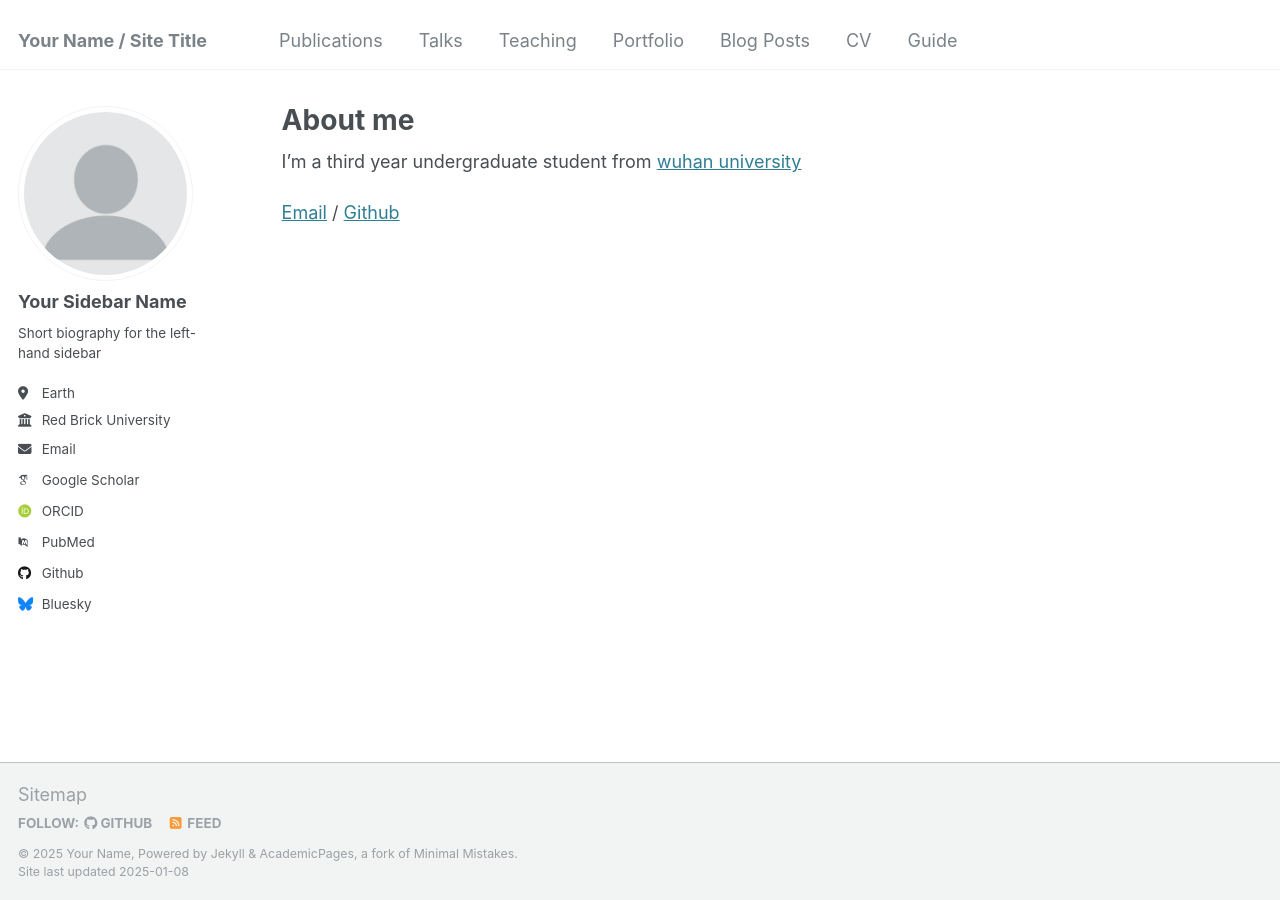
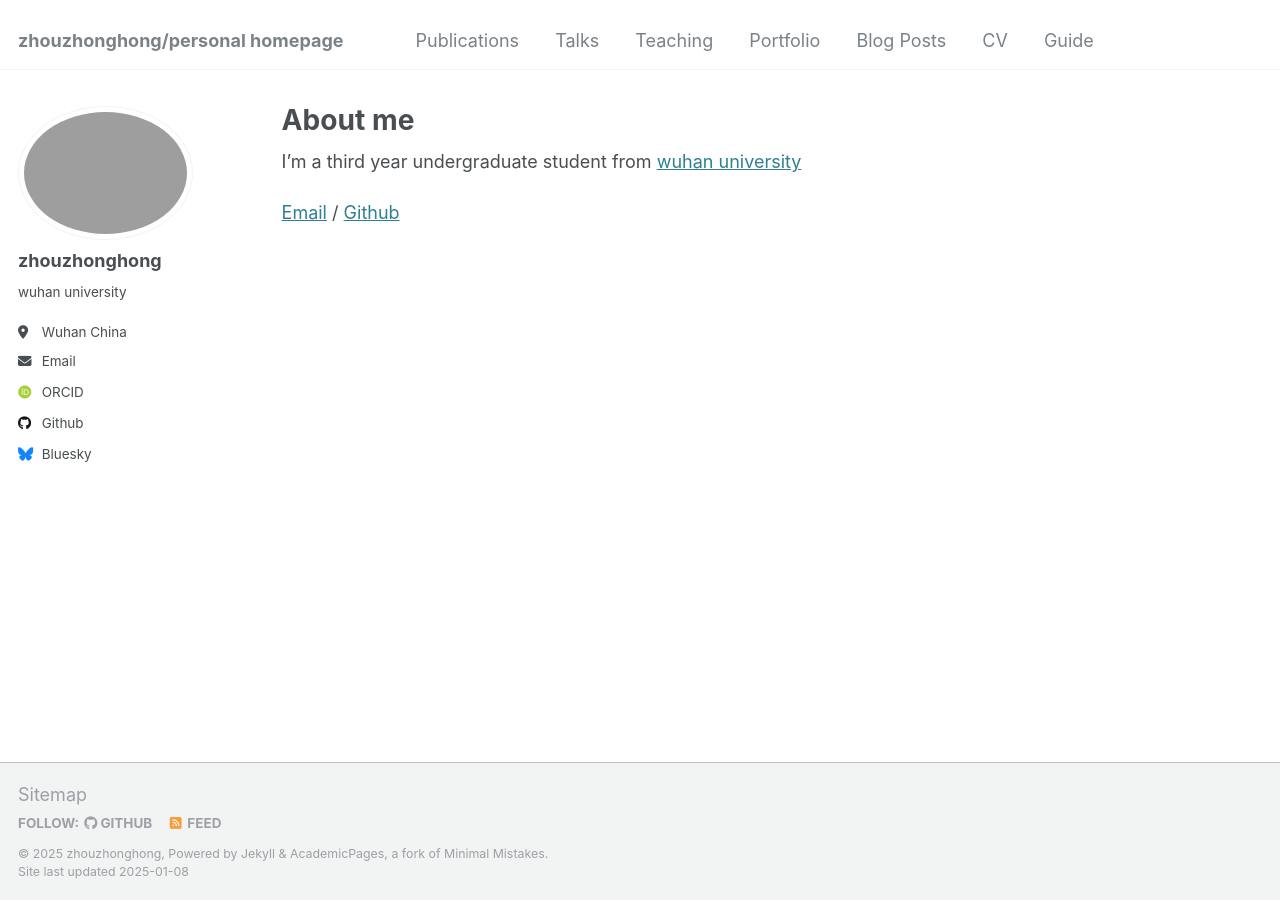
Before and after one commit to zhouzh0201/sarny2.github.io, a Jekyll site: the page built from _pages/about.md, in a window 1280 px wide. Built offline with Jekyll 4.4.1, drawn with Linux system fonts in a browser that asks for light colours; some web fonts are replaced.

Commit message:
Update _config.yml

```diff
--- a/_config.yml
+++ b/_config.yml
@@ -8,35 +8,35 @@
 
 # Basic Site Settings
 locale                   : "en-US"
-title                    : "Your Name / Site Title"
+title                    : "zhouzhonghong/personal homepage"
 title_separator          : "-"
-name                     : &name "Your Name"
-description              : &description "personal description"
-url                      : https://academicpages.github.io # the base hostname & protocol for your site e.g. "https://[your GitHub username].github.io"
+name                     : &name "zhouzhonghong"
+description              : &description "I'm a thrid year undergraduate student from wuhan university"
+url                      : https://sarny2.github.io # the base hostname & protocol for your site e.g. "https://[your GitHub username].github.io"
 baseurl                  : "" # the subpath of your site, e.g. "/blog"
-repository               : "academicpages/academicpages.github.io"
+repository               : "zhouzh0201/sarny2.github.io"
 
 # Site Author - The following control what appear as part of the author content on the side bar.
 #               If a field is blank the icon and link will not appear, otherwise it will be shown.
 #               Additional customization can be done by editing /_includes/author-profile.html
 author:
   # Biographic information
-  avatar           : "profile.png"
-  name             : "Your Sidebar Name"
+  avatar           : "xiaohong1.png"
+  name             : "zhouzhonghong"
   pronouns         : # example: "she/her"
-  bio              : "Short biography for the left-hand sidebar"
-  location         : "Earth"
-  employer         : "Red Brick University"
+  bio              : "wuhan university"
+  location         : "Wuhan China"
+  employer         : # "Red Brick University"
   uri              : # URL
-  email            : "none@example.org"
+  email            : "zhouzh@whu.edu.cn"
 
   # Academic websites
   arxiv            : # URL - Update with the correct link to your profile
-  googlescholar    : "https://scholar.google.com/citations?user=PS_CX0AAAAAJ"
+  googlescholar    : # "https://scholar.google.com/citations?user=PS_CX0AAAAAJ"
   impactstory      : # URL
-  orcid            : "http://orcid.org/yourorcidurl"
+  orcid            : "https://orcid.org/my-orcid?orcid=0009-0006-0788-1842l"
   semantic         : # URL
-  pubmed           : "https://www.ncbi.nlm.nih.gov/pubmed/?term=john+snow"
+  pubmed           : #"https://www.ncbi.nlm.nih.gov/pubmed/?term=john+snow"
   researchgate     : # URL
   scopus           : # URL
 
@@ -44,7 +44,7 @@ author:
   bitbucket        : # Username - Update with your username on the site
   codepen          : # Username
   dribbble         : # Username
-  github           : "academicpages"
+  github           : "github.com/zhouzh0201"
   kaggle           : # Username
   stackoverflow    : # User number or user number and name (i.e., use "1" or "1/jeff-atwood")
 
```
